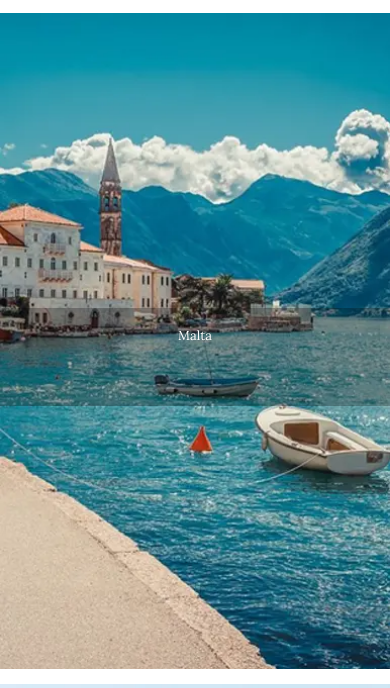
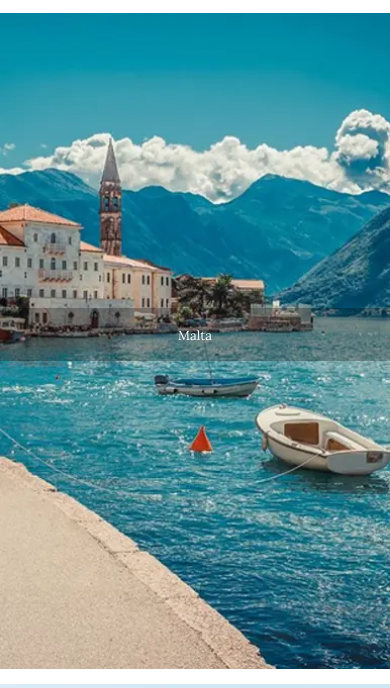
Before and after one commit to MinaKamil/gicg, a plain HTML site: page index.html in a window 390 px wide. Shown: the part 156-844 px from the top of the page. Drawn offline with Linux system fonts and the light colour scheme.

Commit message:
style.css edite

```diff
--- a/css/style.css
+++ b/css/style.css
@@ -126,16 +126,13 @@ ul.nav-social>li i {
   background-color: rgba(0, 0, 0, 0.27);
 }
 
-@media (max-width: 768px) {
+@media (max-width: 823px) {
 
   /* Small Screen Rules*/
-  .images .card-group .card .card-img {
-    /* height: 205px; */
+
+  .images .card-group .card .card-img-overlay {
+    bottom: 47%;
   }
-
-  /* .images .card-group .card .card-img-overlay {
-    bottom: 23%;
-  } */
 
   .images .card-group .card .card-img-overlay .card-title {
     font-size: 13px
```
